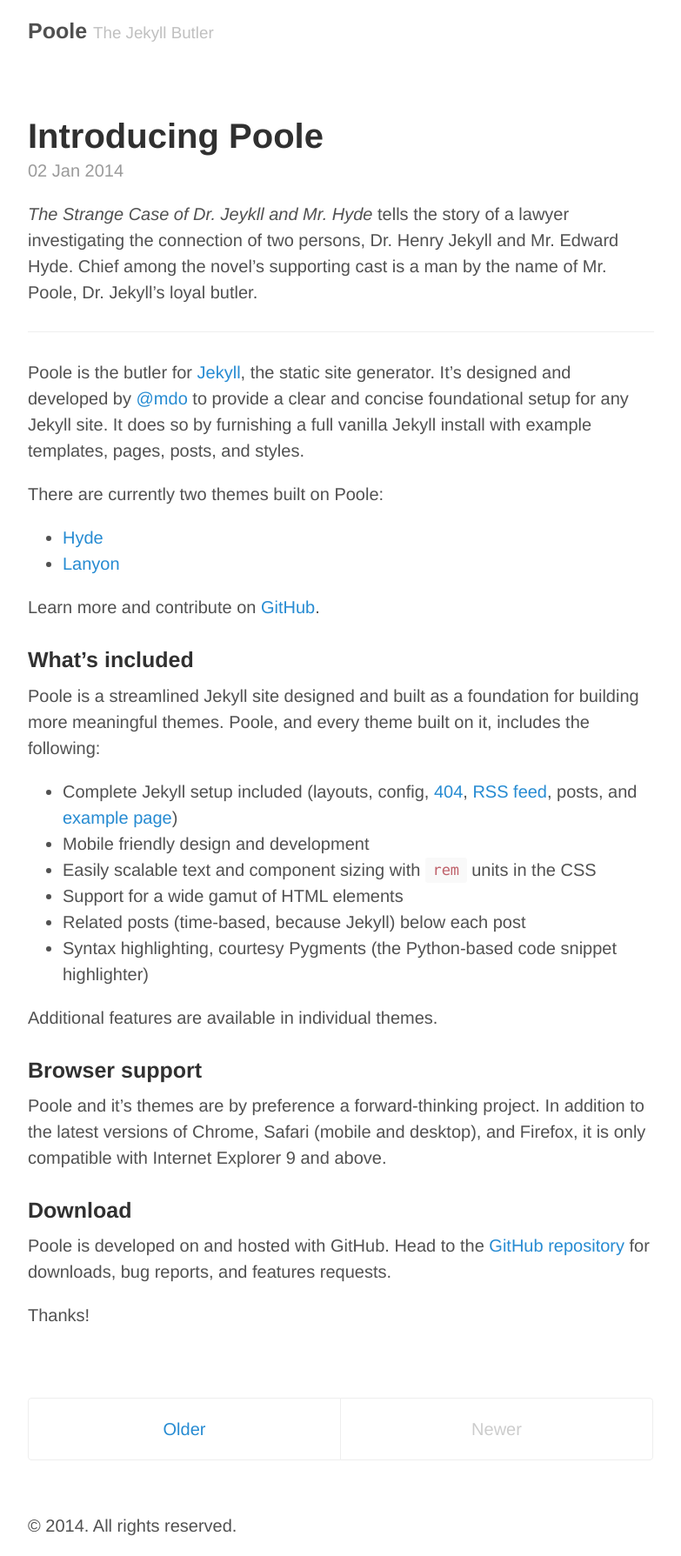
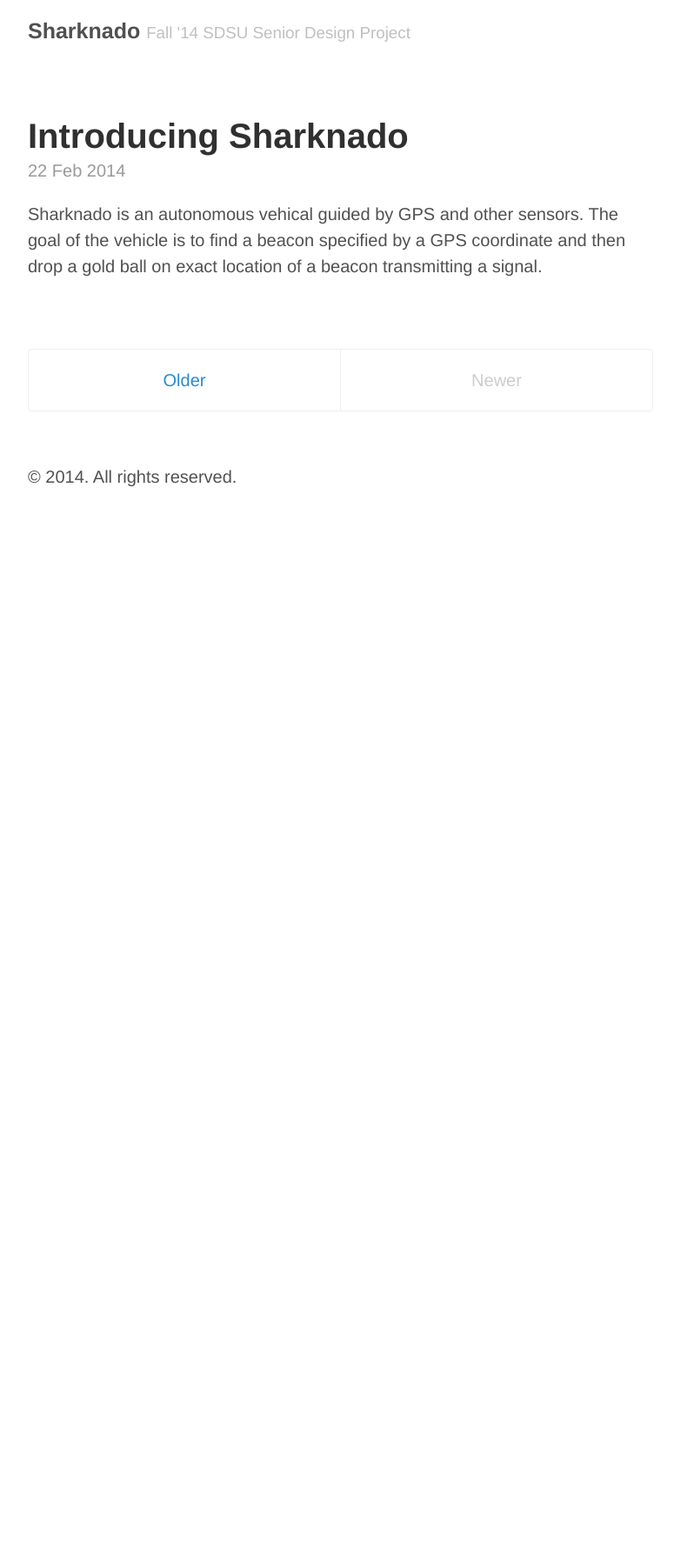
Before and after one commit to SDSU-COMPE490-SPRING14-sharknado/SDSU-COMPE490-SPRING14-sharknado.github.io, a Jekyll site: the page built from index.html, in a window 1280 px wide. Shown: the whole page at 87% size, without its empty margins (248-1031 px from the left). Built offline with Jekyll 4.4.1, drawn with Linux system fonts in a browser that asks for light colours; Markdown is read by kramdown in place of the engine named in the settings; the list of posts is cut into pages by our own code; after the commit the page ends 900 px from its top, so only the background shows below that.

Commit message:
updated website

```diff
--- a/_config.yml
+++ b/_config.yml
@@ -6,8 +6,8 @@
 permalink:        pretty
 
 # Setup
-title:            Poole
-tagline:          'The Jekyll Butler'
+title:            Sharknado
+tagline:          'Fall ''14 SDSU Senior Design Project'
 description:      'Base theme for Jekyll themes by @mdo.'
 url:              http://getpoole.com
 
--- /dev/null
+++ b/_posts/2014-02-22-introducing-sharknado.md
@@ -0,0 +1,6 @@
+---
+layout: post
+title: Introducing Sharknado
+---
+
+Sharknado is an autonomous vehical guided by GPS and other sensors. The goal of the vehicle is to find a beacon specified by a GPS coordinate and then drop a gold ball on exact location of a beacon transmitting a signal.
```
